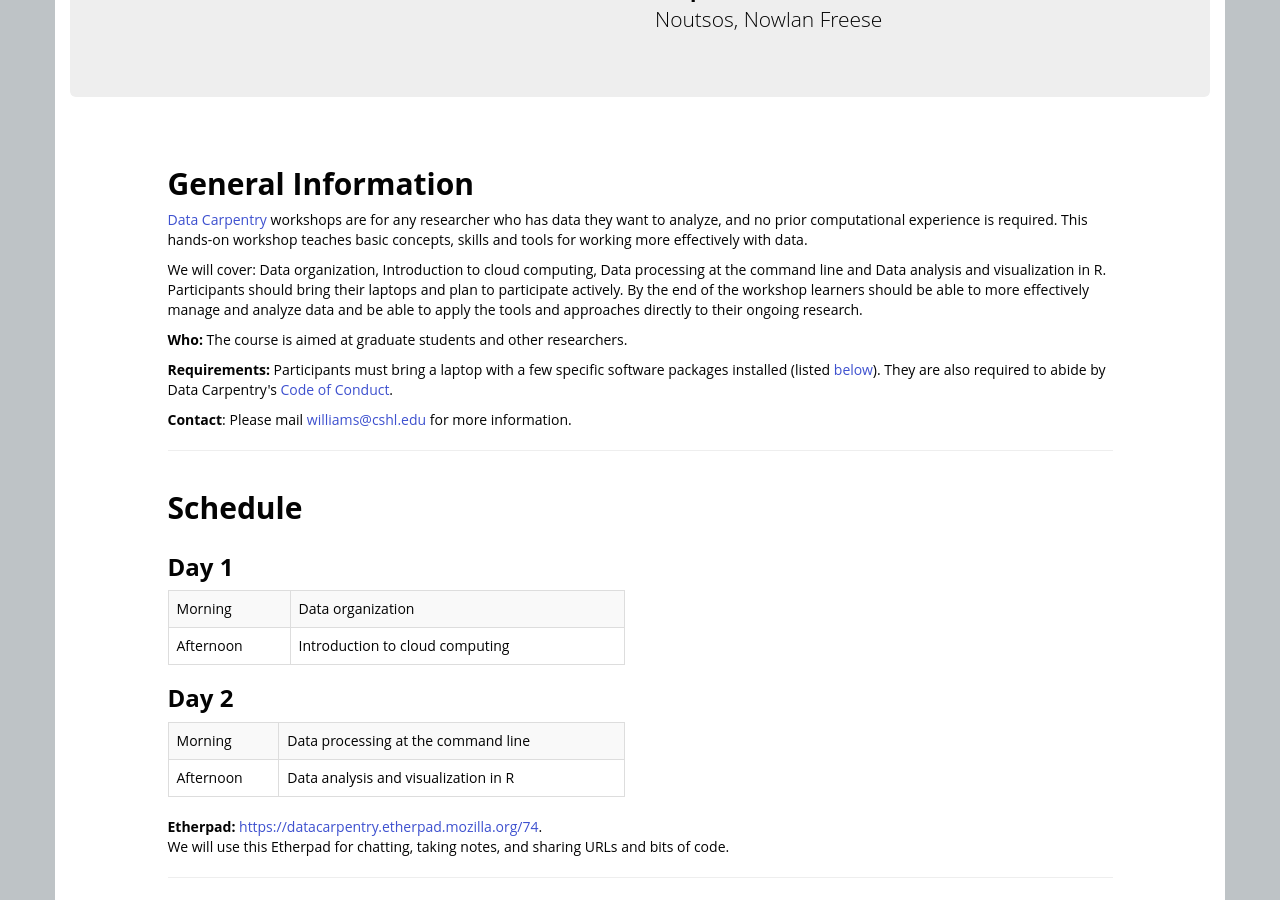
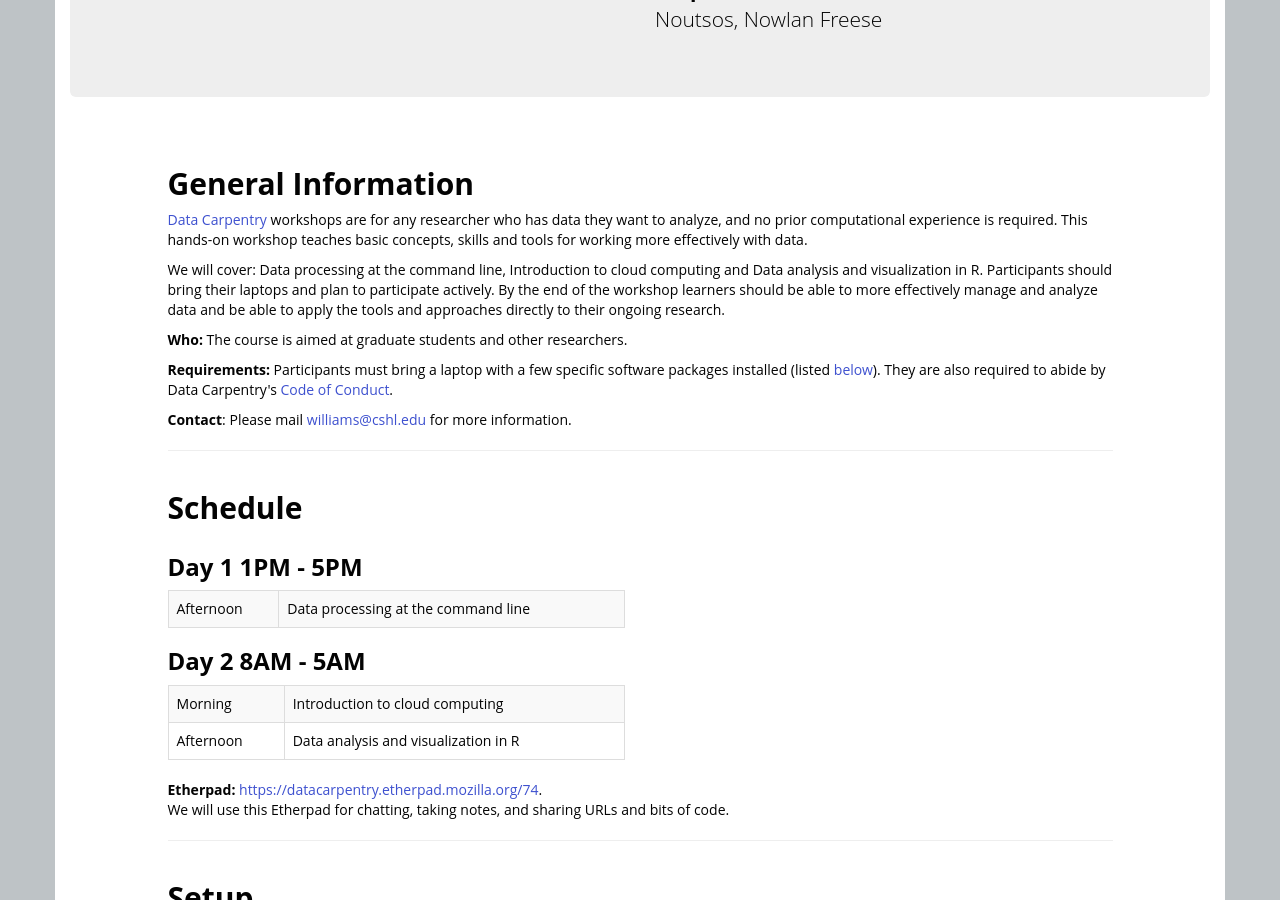
Before and after one commit to devbioinfoguy/2015-07-30-ASPB, a Jekyll site: the page built from index.html, in a window 1280 px wide and 900 px high, scrolled down 415 px. Built offline with Jekyll 4.4.1, drawn with Linux system fonts in a browser that asks for light colours; nearby versions of some CDN libraries; library files that are not in the unit come from our copies.

Commit message:
Update index.html

```diff
--- a/index.html
+++ b/index.html
@@ -15,9 +15,8 @@
 contact: williams@cshl.edu
 etherpad: https://datacarpentry.etherpad.mozilla.org/74
 eventbrite:
-day1_am: "Data organization"
-day1_pm: "Introduction to cloud computing"
-day2_am: "Data processing at the command line"
+day1_pm: "Data processing at the command line"
+day2_am: "Introduction to cloud computing"
 day2_pm: "Data analysis and visualization in R"
 ---
 <!--
@@ -61,7 +60,7 @@
 effectively with data.
 </p>
 <p>
-We will cover: {{page.day1_am}}, {{page.day1_pm}}, {{page.day2_am}} and {{page.day2_pm}}.
+We will cover: {{{page.day1_pm}}, {{page.day2_am}} and {{page.day2_pm}}.
 
 Participants should bring their laptops and plan to participate actively. By the end of the workshop learners should be able to more effectively manage and analyze data and be able to apply the tools and approaches directly to their ongoing research.
 </p>
@@ -141,14 +140,13 @@
 <div class="row">
   <div class="col-md-6">
 
-    <h3>Day 1</h3>
+    <h3>Day 1 1PM - 5PM</h3>
     <table class="table table-striped">
-      <tr> <td>Morning</td>  <td>{{page.day1_am}}</td> </tr>
        <tr> <td>Afternoon</td>  <td>{{page.day1_pm}}</td> </tr>
     </table>
 
 
-    <h3>Day 2</h3>
+    <h3>Day 2 8AM - 5AM</h3>
     <table class="table table-striped">
       <tr> <td>Morning</td>  <td>{{page.day2_am}}</td> </tr>
       <tr> <td>Afternoon</td>  <td>{{page.day2_pm}}</td> </tr>
```
